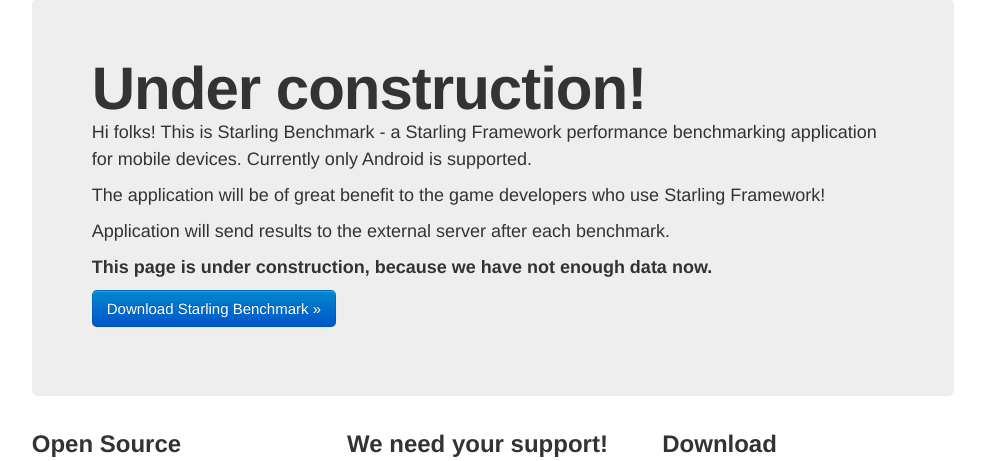
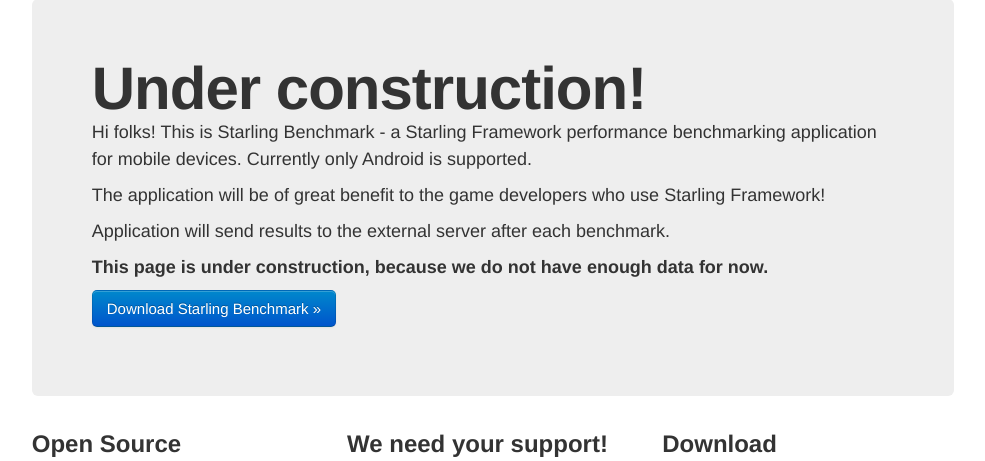
Before and after one commit to ekeeper/Starling-Benchmark, a PHP site: page / in a window 1280 px wide. Shown: the part 61-522 px from the top of the page, without its empty margins (20-1005 px from the left). Run offline with PHP 8.4, Linux system fonts and the light colour scheme; some libraries are stand-ins or nearby versions.

Commit message:
frontend update

```diff
--- a/front/index.php
+++ b/front/index.php
@@ -98,7 +98,7 @@
             <p>Hi folks! This is Starling Benchmark - a Starling Framework performance benchmarking application for mobile devices. Currently only Android is supported.</p>
             <p>The application will be of great benefit to the game developers who use Starling Framework!</p>
             <p>Application will send results to the external server after each benchmark.</p>
-            <p><strong>This page is under construction, because we have not enough data now.</strong></p>
+            <p><strong>This page is under construction, because we do not have enough data for now.</strong></p>
             <p><a class="btn btn-primary btn-large" href="http://dl.dropbox.com/u/21347582/StarlingBenchmark.apk">Download Starling Benchmark &raquo;</a></p>
             <!--div id="chart_div" style="width: 100%; height: 500px;"></div-->
           </div>
```
Also changed, not shown: 1 other file.
